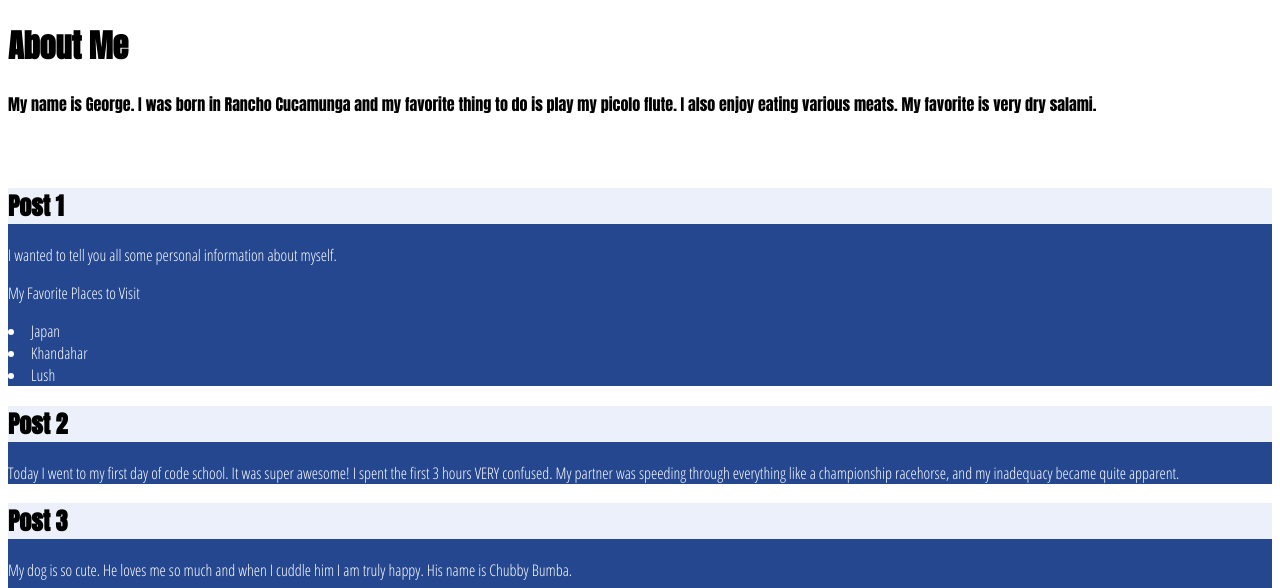
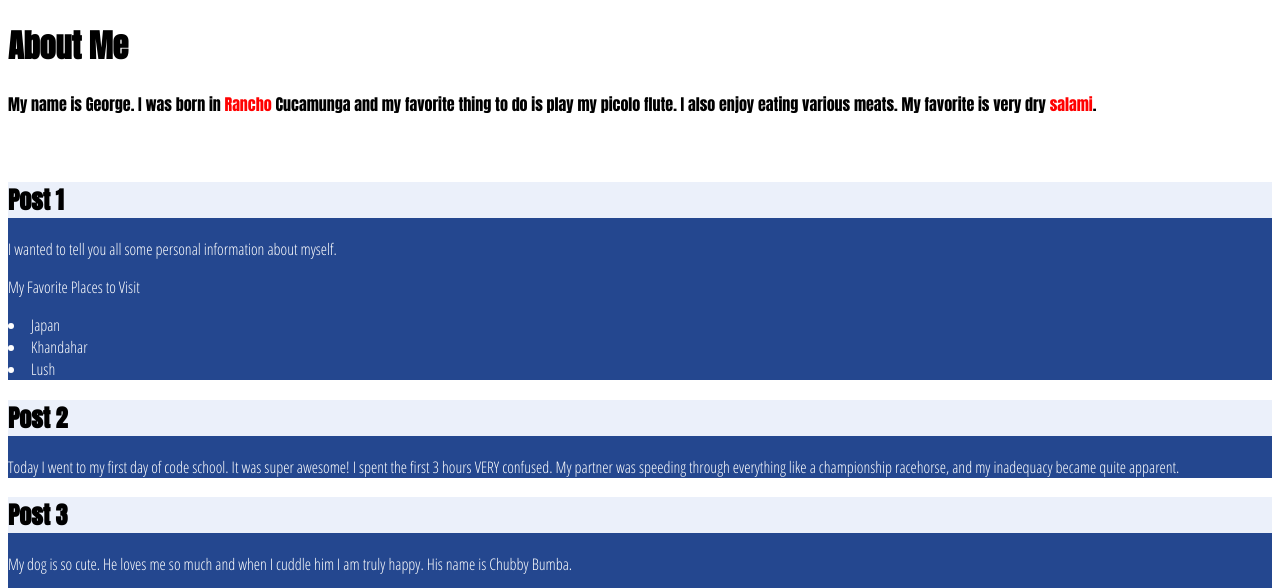
Before and after one commit to keelyzglenn/Wednesday-Practice, a plain HTML site: page Desktop/blog/blog.html in a window 1280 px wide. Shown: the top 588 px of the page. Drawn offline with Linux system fonts and the light colour scheme.

Commit message:
added some span identifiers

```diff
--- a/Desktop/blog/blog.html
+++ b/Desktop/blog/blog.html
@@ -9,11 +9,9 @@
     <div class="intro">
       <h1>About Me</h1>
       <p>
-        My name is George. I was born in Rancho Cucamunga and my favorite thing to do is play my picolo flute. I also enjoy eating various meats. My favorite is very dry salami.
+        My name is George. I was born in <span class ="fs">Rancho</span> Cucamunga and my favorite thing to do is play my picolo flute. I also enjoy eating various meats. My favorite is very dry <span class= "fs">salami</span>.
       </p>
     </div>
-    <br>
-    <br>
     <div class="one">
       <h2 class="heading">Post 1</h2>
       <p>
--- a/Desktop/blog/css/styles.css
+++ b/Desktop/blog/css/styles.css
@@ -1,5 +1,6 @@
 .intro{
   font-family: 'Anton', sans-serif;
+  padding-bottom: 30px;
 
 }
 
@@ -26,3 +27,6 @@
   color: black;
   font-family: 'Anton', sans-serif;
 }
+.fs{
+  color: red;
+}
```
